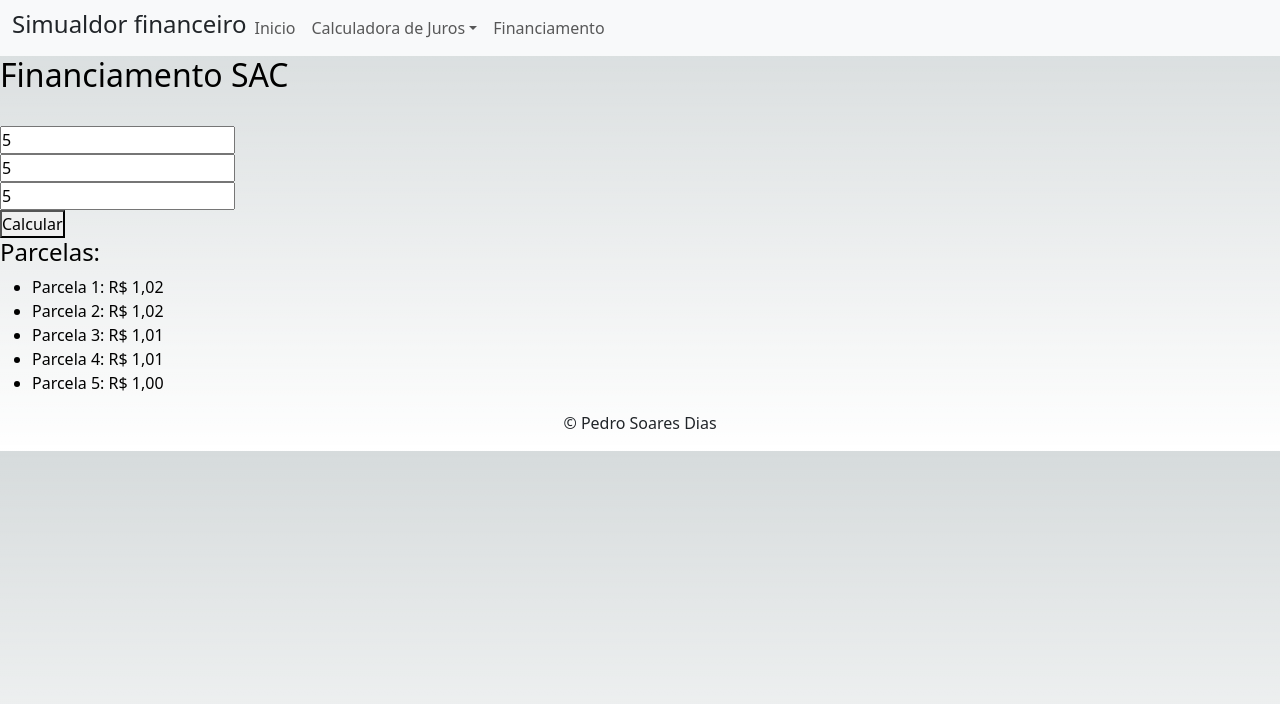
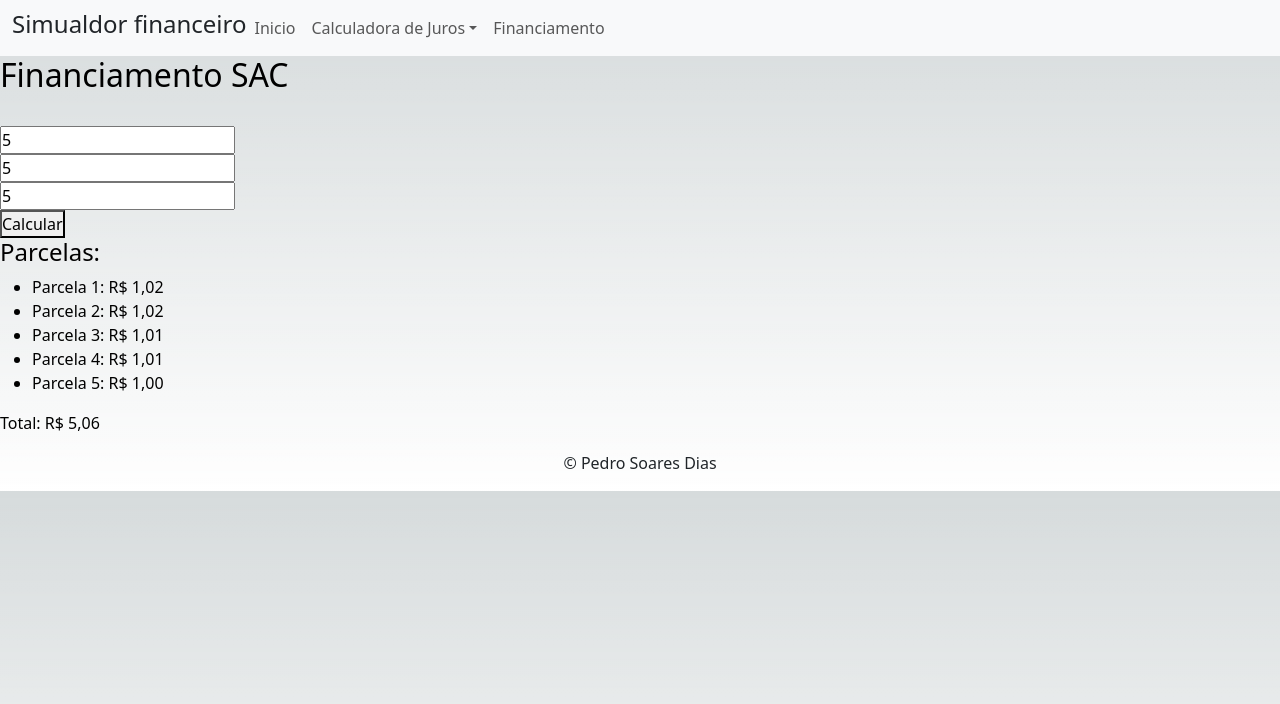
Before and after one commit to PedroSoaresDias/SimuladorFinanceiro, a Next.js app: page /Financiamento in a window 1280 px wide. Both pictures are taken after typing "5", "5", "5" into the empty fields and a click on the button "Calcular". Shown: the top 704 px of the page. Built offline with nearby package versions, Linux system fonts and the light colour scheme.

Commit message:
Criada uma variavel para somar as parcelas com juros

```diff
--- a/src/pages/Financiamento/index.js
+++ b/src/pages/Financiamento/index.js
@@ -5,6 +5,7 @@ export default function Financiamento() {
     const [valorParcela, setValorParcela] = useState("");
     const [prazoPagamento, setprazoPagamento] = useState("");
     const [taxaJurosAnual, setTaxaJurosAnual] = useState("");
+    const [totalParcelas, setTotalParcelas] = useState("");
 
     function TaxaEquivalente(taxaJurosAnual) {
         const taxaJurosMensal = Math.pow(1 + (taxaJurosAnual / 100), 1 / 12) - 1;
@@ -57,6 +58,10 @@ export default function Financiamento() {
         }
 
         setValorParcela(parcelasCalculadas)
+
+        const somaParcelas = parcelasCalculadas.reduce((acumulador, parcelas) => acumulador + parcelas, 0);
+
+        setTotalParcelas(somaParcelas.toFixed(2));
     }
 
     return (
@@ -84,6 +89,7 @@ export default function Financiamento() {
                     </ul>
                 </div>
             )}
+            {totalParcelas > 0 && (<p>Total: {new Intl.NumberFormat("pt-BR", {style:"currency", currency:"BRL"}).format(totalParcelas)}</p>)}
         </>
     )
 }
```
